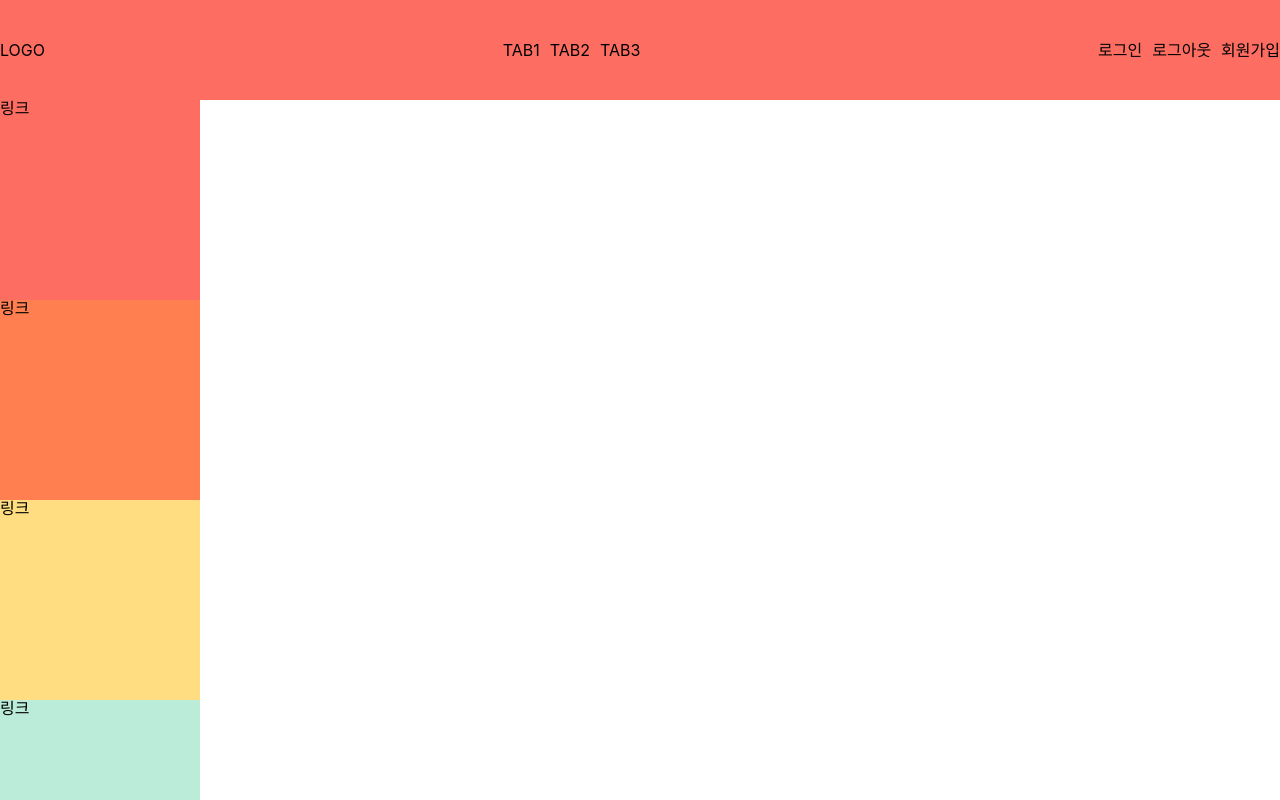
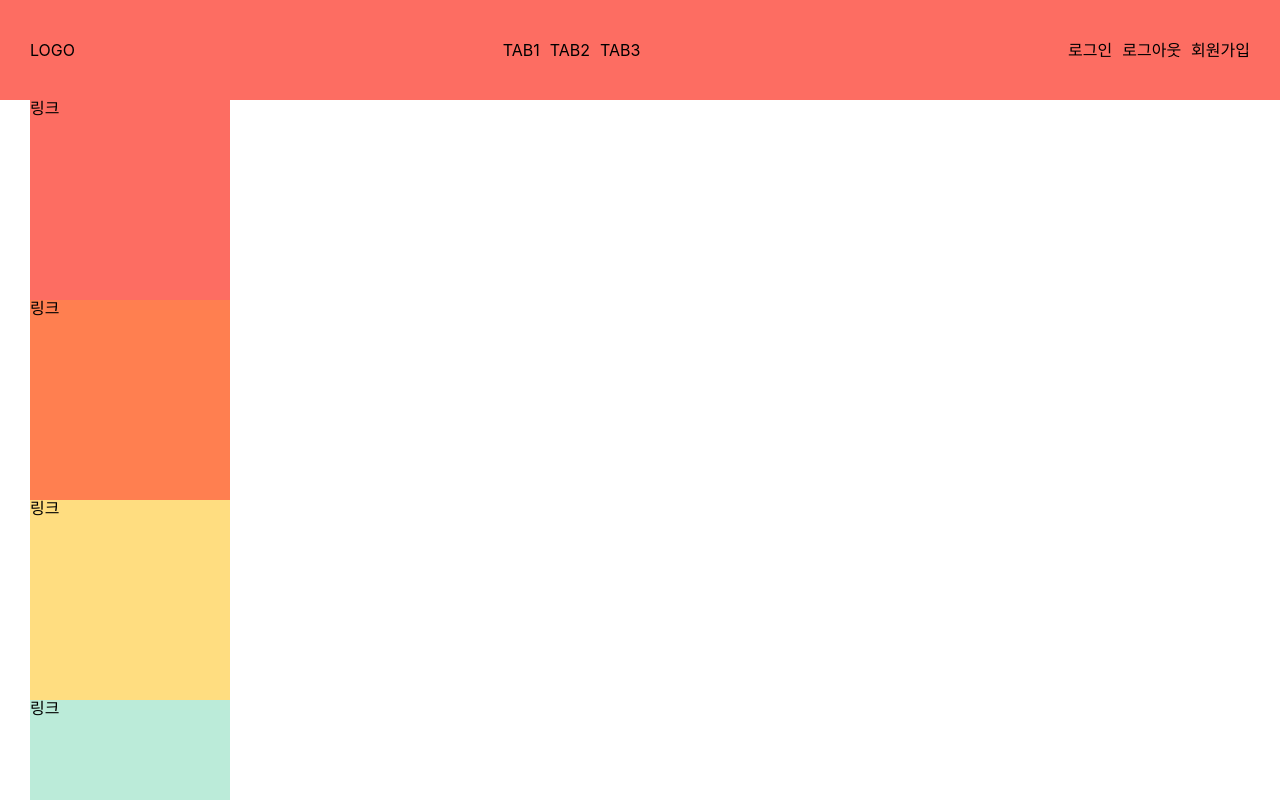
Before and after one commit to mahns1201/giuckhamo, a React (Create React App) app in the folder client/: page / in a window 1280 px wide. Shown: the top 800 px of the page. Built offline with nearby package versions, Linux system fonts and the light colour scheme.

Commit message:
[refactor] scss modularization

```diff
--- a/client/src/components/common/footer.jsx
+++ b/client/src/components/common/footer.jsx
@@ -1,5 +1,9 @@
 const Footer = () => {
-  return <footer>FOOTER</footer>;
+  return (
+    <footer>
+      <nav>FOOTER</nav>
+    </footer>
+  );
 };
 
 export default Footer;
--- a/client/src/styles/app.scss
+++ b/client/src/styles/app.scss
@@ -1,5 +1,8 @@
 @import './common/_reset.scss';
 @import './common/_variables.scss';
+@import './components/_header.scss';
+@import './components/_contents.scss';
+@import './components/_footer.scss';
 
 body {
   margin: 0;
@@ -14,81 +17,3 @@ code {
   font-family: source-code-pro, Menlo, Monaco, Consolas, 'Courier New',
     monospace;
 }
-
-.App {
-  header {
-    position: sticky;
-    height: 100px;
-    top: 0;
-
-    nav {
-      width: max-width;
-      height: 100%;
-      margin: 0 auto;
-      display: flex;
-      justify-content: space-between;
-      align-items: center;
-
-      ul {
-        display: flex;
-        gap: 10px;
-
-        li {
-          cursor: pointer;
-        }
-      }
-    }
-    // temp
-    background-color: $color__primary;
-  }
-
-  .contents {
-    width: max-width;
-    margin: 0 auto;
-
-    min-height: calc(100vh - 500px);
-
-    //temp
-    height: 1000px;
-
-    .test1 {
-      width: 200px;
-      height: 200px;
-      cursor: pointer;
-      background-color: #fd6d62;
-    }
-
-    .test2 {
-      width: 200px;
-      height: 200px;
-      cursor: pointer;
-      background-color: #ff7f50;
-    }
-
-    .test3 {
-      width: 200px;
-      height: 200px;
-      cursor: pointer;
-      background-color: #ffdd80;
-    }
-
-    .test4 {
-      width: 200px;
-      height: 200px;
-      cursor: pointer;
-      background-color: #bbebd9;
-    }
-
-    .test5 {
-      width: 200px;
-      height: 200px;
-      cursor: pointer;
-      background-color: #c6f0ff;
-    }
-  }
-
-  footer {
-    height: 400px;
-    background-color: blanchedalmond;
-  }
-}
--- a/client/src/styles/common/_variables.scss
+++ b/client/src/styles/common/_variables.scss
@@ -1,5 +1,5 @@
 // layout
-$max-width: 1440px;
+$layout-width: 1220px;
 
 // colors
 $color__primary: #fd6d62;
--- /dev/null
+++ b/client/src/styles/components/_contents.scss
@@ -0,0 +1,40 @@
+.contents {
+  width: $layout-width;
+  min-height: calc(100vh - 500px);
+  margin: 0 auto;
+
+  .test1 {
+    width: 200px;
+    height: 200px;
+    cursor: pointer;
+    background-color: #fd6d62;
+  }
+
+  .test2 {
+    width: 200px;
+    height: 200px;
+    cursor: pointer;
+    background-color: #ff7f50;
+  }
+
+  .test3 {
+    width: 200px;
+    height: 200px;
+    cursor: pointer;
+    background-color: #ffdd80;
+  }
+
+  .test4 {
+    width: 200px;
+    height: 200px;
+    cursor: pointer;
+    background-color: #bbebd9;
+  }
+
+  .test5 {
+    width: 200px;
+    height: 200px;
+    cursor: pointer;
+    background-color: #c6f0ff;
+  }
+}
--- /dev/null
+++ b/client/src/styles/components/_footer.scss
@@ -0,0 +1,11 @@
+footer {
+  height: 400px;
+  background-color: $color__secondary;
+
+  nav {
+    width: $layout-width;
+    height: 100%;
+    margin: 0 auto;
+    background-color: $color__secondary;
+  }
+}
--- /dev/null
+++ b/client/src/styles/components/_header.scss
@@ -0,0 +1,26 @@
+header {
+  position: sticky;
+  height: 100px;
+  top: 0;
+  background-color: $color__primary;
+
+  .layout {
+    width: $layout-width;
+    height: 100%;
+    margin: 0 auto;
+    // padding: 0 $layout-padding;
+    background-color: $color__primary;
+    display: flex;
+    justify-content: space-between;
+    align-items: center;
+
+    ul {
+      display: flex;
+      gap: 10px;
+
+      li {
+        cursor: pointer;
+      }
+    }
+  }
+}
```
Also changed, not shown: client/src/styles/common/_mixin.scss (added).
